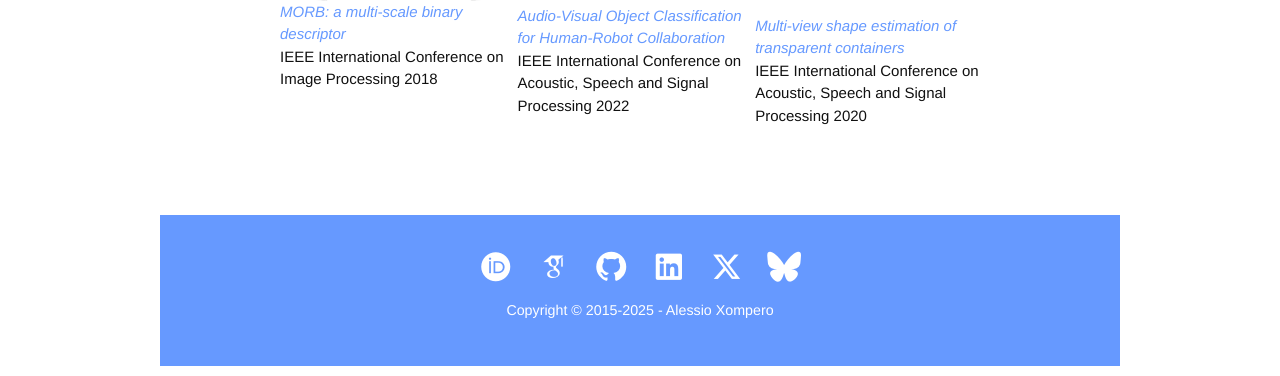
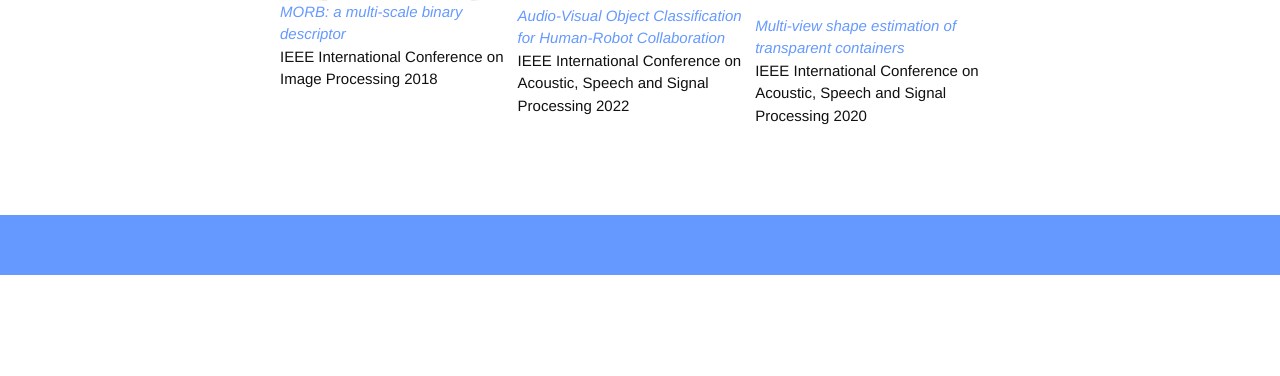
Before and after one commit to kerolex/kerolex.github.io, a PHP site: page / in a window 1280 px wide. Shown: the part 3217-3593 px from the top of the page. After the commit the page ends 3492 px from the top, so only its background shows below. Run offline with PHP 8.4, Linux system fonts and the light colour scheme; some libraries are stand-ins or nearby versions; some web fonts are replaced.

Commit message:
Updated footer for index and testing js

```diff
--- a/bio.html
+++ b/bio.html
@@ -85,7 +85,7 @@
       </ul>
     </nav>
   </div>
-
+  <!--  -->
 	<div id="about">
 		<h2 style="text-align: left;">About</h2>
     <div style="width:100%;">
@@ -144,6 +144,7 @@
 		<br>
 	</div>
   <br><br><br>
+  <!--  -->
   <footer class="site-footer">
     <div class="footer-col social-col" aria-label="Social media" style="text-align:center;">
       <a href="https://orcid.org/0000-0002-8227-8529" aria-label="ORCID" rel="noopener noreferrer" target="_blank"><i class="ai ai-orcid ai-fw" aria-hidden="true"></i></a>
--- a/css/mystyle.css
+++ b/css/mystyle.css
@@ -585,6 +585,7 @@ h2{
 /* SITE FOOTER */
 
 .site-footer {
+  width: 100%;
   background-color: #6699ff;
   text-align: center;
   color: white;
--- a/footer.html
+++ b/footer.html
@@ -1,13 +1,13 @@
-<footer class="site-footer">
-	<div class="footer-col social-col" style="text-align:center;">
-		<a href="https://orcid.org/0000-0002-8227-8529"><i class="ai ai-orcid ai-fw" aria-hidden="true"></i></a>
-		<a href="https://scholar.google.com/citations?user=r7jxqOAAAAAJ&hl=en&oi=ao"><i class="ai ai-fw ai-google-scholar" aria-hidden="true"></i></a>
-		<a href="https://github.com/kerolex/"><i class="fab fa-fw fa-github" aria-hidden="true"></i></a>
-		<a href="https://www.linkedin.com/in/alessioxompero/?locale=en_US"><i class="fab fa-fw fa-linkedin" aria-hidden="true"></i></a>
-		<a href="https://x.com/aXompi" target="_blank" title="Follow on X"><i class="fa-brands fa-x-twitter"></i></a>
-		<a href="https://bsky.app/profile/axompi.bsky.social" target="_blank" title="Follow on Bluesky"><i class="fa-brands fa-bluesky"></i></a>
+<footer>
+	<div class="footer-col social-col" aria-label="Social media" style="text-align:center;">
+		<a href="https://orcid.org/0000-0002-8227-8529" aria-label="ORCID" rel="noopener noreferrer" target="_blank"><i class="ai ai-orcid ai-fw" aria-hidden="true"></i></a>
+		<a href="https://scholar.google.com/citations?user=r7jxqOAAAAAJ&hl=en&oi=ao" aria-label="Google Scholar" rel="noopener noreferrer" target="_blank"><i class="ai ai-fw ai-google-scholar" aria-hidden="true"></i></a>
+		<a href="https://github.com/kerolex/" aria-label="GitHub" rel="noopener noreferrer" target="_blank" ><i class="fab fa-fw fa-github" aria-hidden="true"></i></a>
+		<a href="https://www.linkedin.com/in/alessioxompero/?locale=en_US" aria-label="LinkedIn" rel="noopener noreferrer" target="_blank"><i class="fab fa-fw fa-linkedin" aria-hidden="true"></i></a>
+		<a href="https://x.com/aXompi" target="_blank" aria-label="X (formerly Twitter)" rel="noopener noreferrer" target="_blank"><i class="fa-brands fa-x-twitter" aria-hidden="true"></i></a>
+		<a href="https://bsky.app/profile/axompi.bsky.social" target="_blank" aria-label="Bluesky" rel="noopener noreferrer"><i class="fa-brands fa-bluesky" aria-hidden="true"></i></a>
 	</div>
 	<p>
-		Copyright © 2015-2025 - Alessio Xompero
+		Copyright &copy; 2015-<span id="currentYear"></span> - Alessio Xompero
 	</p>
 </footer>
--- a/index.html
+++ b/index.html
@@ -358,9 +358,10 @@
 			</div>
 		<div style="clear:both"></div>
 	</div>
+	</div>
 	<br><br><br>
-	<footer class="site-footer">
-	<div class="footer-col social-col" aria-label="Social media" style="text-align:center;">
+	<footer class="site-footer"></footer>
+	<!-- <div class="footer-col social-col" aria-label="Social media" style="text-align:center;">
 		<a href="https://orcid.org/0000-0002-8227-8529" aria-label="ORCID" rel="noopener noreferrer" target="_blank"><i class="ai ai-orcid ai-fw" aria-hidden="true"></i></a>
 		<a href="https://scholar.google.com/citations?user=r7jxqOAAAAAJ&hl=en&oi=ao" aria-label="Google Scholar" rel="noopener noreferrer" target="_blank"><i class="ai ai-fw ai-google-scholar" aria-hidden="true"></i></a>
 		<a href="https://github.com/kerolex/" aria-label="GitHub" rel="noopener noreferrer" target="_blank" ><i class="fab fa-fw fa-github" aria-hidden="true"></i></a>
@@ -371,6 +372,7 @@
 	<p>
 		Copyright &copy; 2015-<span id="currentYear"></span> - Alessio Xompero
 	</p>
-	</footer>
+	</footer> -->
+	<!-- <script src="js/menu.js"></script> -->
 </body>
 </html>
--- a/js/menu.js
+++ b/js/menu.js
@@ -50,10 +50,13 @@ document.addEventListener("DOMContentLoaded", function () {
 });
 
 
-fetch('footer.html')
+
+// FOOTER SITE
+
+fetch('../footer.html')
   .then(response => response.text())
   .then(data => {
-    document.getElementById('footer').innerHTML = data;
+    document.getElementById('site-footer').innerHTML = data;
   });
 
 // Optional: Automatically update year
```
Also changed, not shown: js/footer.js (+11 -12 lines). Lines whose indentation alone changed are shown as unchanged.
